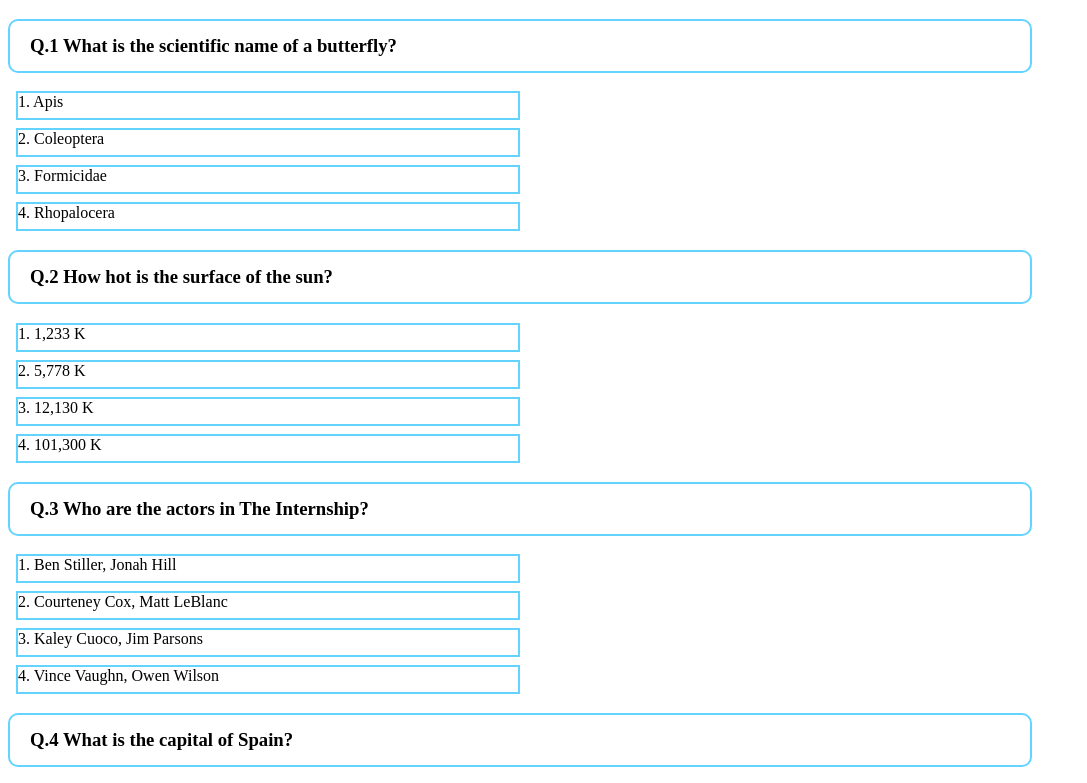
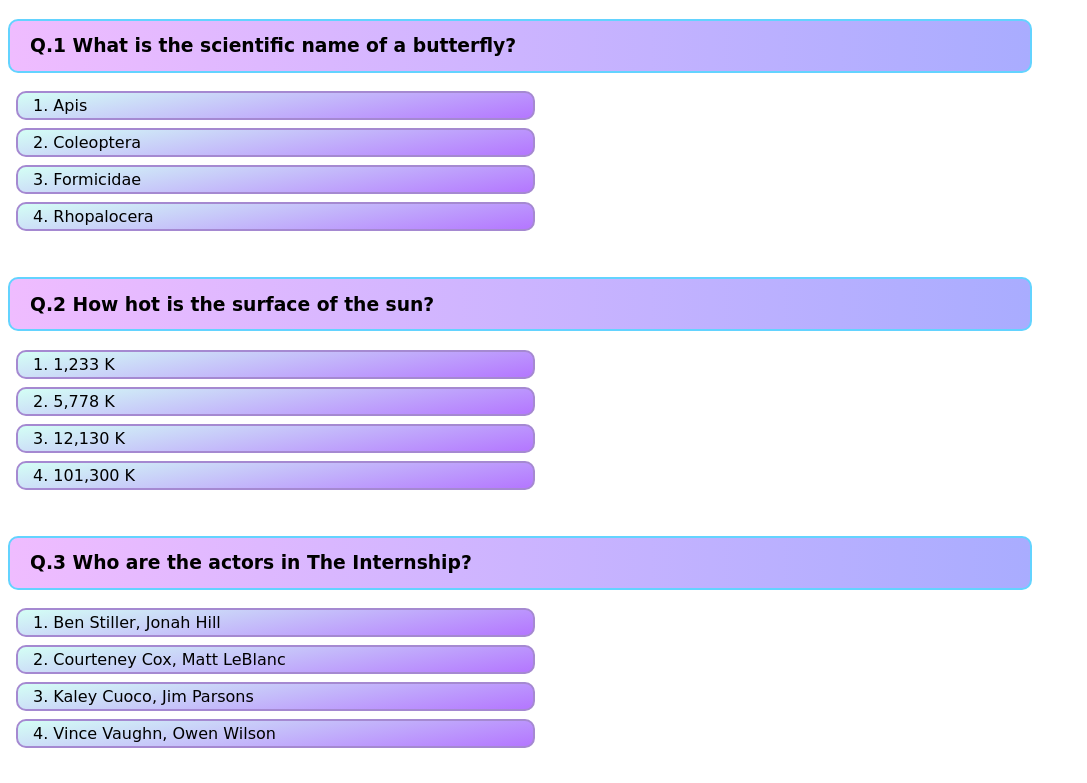
Before and after one commit to rohitnk/rohitnk, a plain HTML site: page Questions/index.html in a window 1280 px wide. Shown: the top 783 px of the page, without its empty margins (0-1087 px from the left). Drawn offline with Linux system fonts and the light colour scheme.

Commit message:
css edit

```diff
--- a/Questions/index.css
+++ b/Questions/index.css
@@ -1,3 +1,8 @@
+* {
+  font-family: cursive;
+  text-shadow: 1px 3px 35px -3px rgba(0, 0, 0, 0.55);
+}
+
 .question {
   display: flex;
   align-items: center;
@@ -17,6 +22,26 @@
 }
 
 h3 {
-  /* margin: 20px; */
   padding-left: 20px;
+  background: rgb(131, 58, 180);
+  background: linear-gradient(
+    90deg,
+    rgba(131, 58, 180, 1) 0%,
+    rgba(239, 188, 255, 1) 0%,
+    rgba(169, 172, 255, 1) 100%
+  );
 }
+
+.option {
+  display: flex;
+  align-items: center;
+  background: linear-gradient(
+    170deg,
+    rgba(2, 0, 36, 1) 0%,
+    rgba(212, 255, 245, 1) 0%,
+    rgba(180, 118, 255, 1) 100%
+  );
+  border: 2px solid rgb(165, 137, 209);
+  border-radius: 10px;
+  padding-left: 15px;
+}
--- a/Questions/question.js
+++ b/Questions/question.js
@@ -21,17 +21,18 @@ function createquestion(question_statement, option, answer) {
     opdiv.textContent = count + ". " + op;
     if (count === answer)
       opdiv.addEventListener("click", function () {
-        opdiv.style.backgroundColor = "green";
-        opdiv.style.color = "white";
+        opdiv.style.background = "rgb(146, 255, 124)";
+        opdiv.style.color = "rgb(21, 124, 0)";
         // alert("This is correct option");
       });
     else
       opdiv.addEventListener("click", function () {
-        opdiv.style.backgroundColor = "red";
+        opdiv.style.background = "rgb(255, 93, 93)";
         opdiv.style.color = "white";
         // alert("This is Wrong option");
       });
   }
+  div.appendChild(document.createElement("br"));
 }
 debugger;
 for (const options of q) {
```
